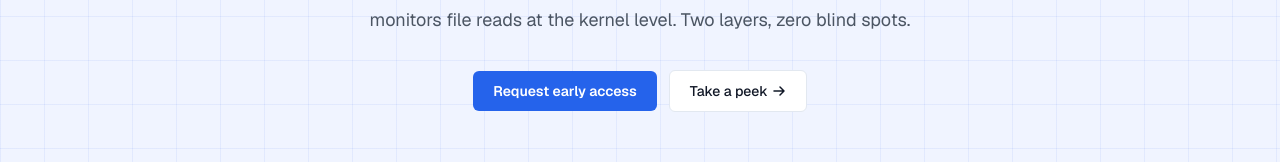
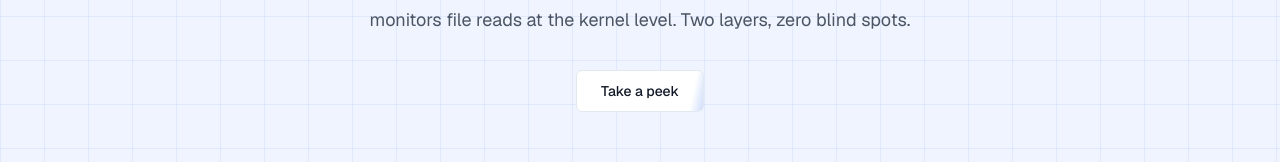
Before and after one commit to neudestifanoes/olevland, a Next.js app: page / in a window 1280 px wide. Shown: the part 336-498 px from the top of the page. Built offline with nearby package versions, Linux system fonts and the light colour scheme.

Commit message:
Simplify hero CTA to centered Take a peek with scan animation

```diff
--- a/app/globals.css
+++ b/app/globals.css
@@ -12,6 +12,13 @@
   --color-muted: #4b5563;
 }
 
+@keyframes scan {
+  0%   { transform: translateX(-100%) skewX(-12deg); opacity: 0; }
+  10%  { opacity: 1; }
+  90%  { opacity: 1; }
+  100% { transform: translateX(300%) skewX(-12deg); opacity: 0; }
+}
+
 * { box-sizing: border-box; }
 
 html { scroll-behavior: smooth; }
--- a/app/page.tsx
+++ b/app/page.tsx
@@ -139,21 +139,20 @@ function Hero() {
         </p>
 
         {/* CTAs */}
-        <div className="flex flex-col sm:flex-row items-center justify-center gap-3">
-          <a
-            href="#waitlist"
-            className="w-full sm:w-auto inline-flex items-center justify-center px-5 py-2.5 text-sm font-semibold text-white bg-[#2563eb] rounded-md hover:bg-[#1d4ed8] transition-colors"
-          >
-            Request early access
-          </a>
+        <div className="flex items-center justify-center">
           <button
             onClick={() => setShowDemo(true)}
-            className="w-full sm:w-auto inline-flex items-center justify-center gap-1 px-5 py-2.5 text-sm font-medium text-[#111827] border border-[#e2e8f0] rounded-md bg-white hover:border-[#2563eb] hover:text-[#2563eb] transition-colors"
+            className="relative overflow-hidden inline-flex items-center justify-center px-6 py-2.5 text-sm font-medium text-[#111827] border border-[#e2e8f0] rounded-md bg-white hover:border-[#2563eb] hover:text-[#2563eb] transition-colors"
           >
+            {/* Scan line */}
+            <span
+              className="pointer-events-none absolute inset-y-0 w-8"
+              style={{
+                background: "linear-gradient(90deg, transparent, rgba(37,99,235,0.25), transparent)",
+                animation: "scan 2.4s ease-in-out infinite",
+              }}
+            />
             Take a peek
-            <svg width="14" height="14" viewBox="0 0 14 14" fill="none" stroke="currentColor" strokeWidth="1.5">
-              <path d="M2 7h10M8 3l4 4-4 4" strokeLinecap="round" strokeLinejoin="round" />
-            </svg>
           </button>
         </div>
       </div>
```
